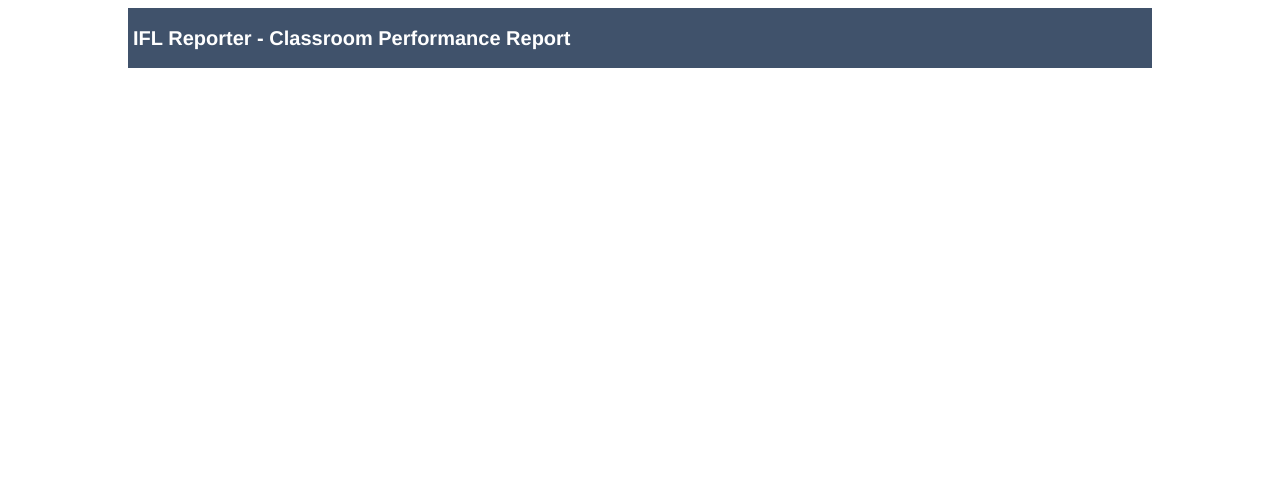
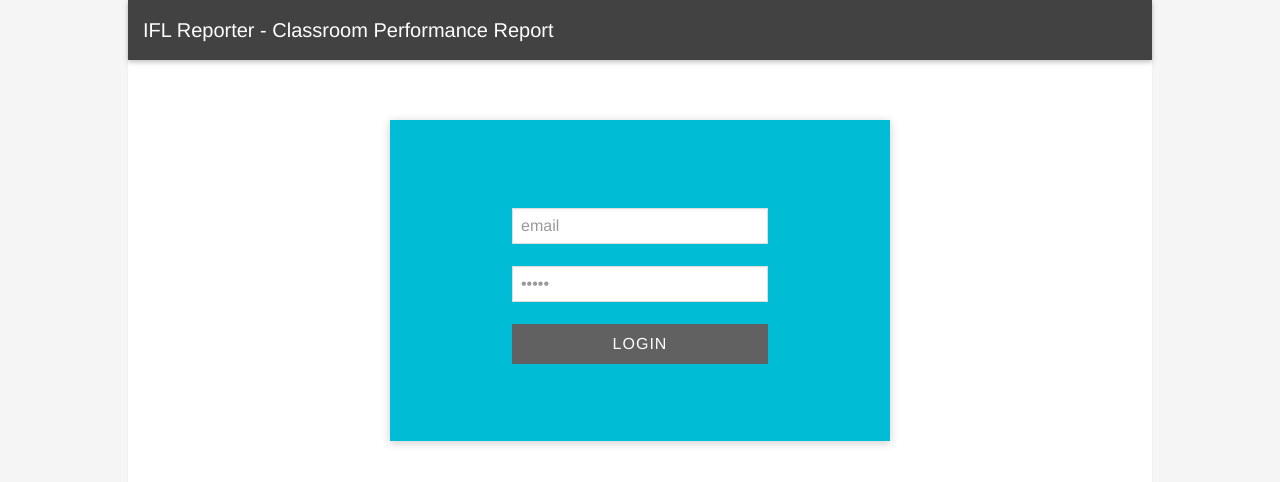
Before and after one commit to innovationsforlearning/classroom-performance-markup, a website: page app/login.html in a window 1280 px wide. Shown: the top 482 px of the page. Drawn offline with nearby package versions, Linux system fonts and the light colour scheme; files that its build step writes are made by us from their sources.

Commit message:
basic login form complete

```diff
--- a/app/login.html
+++ b/app/login.html
@@ -19,8 +19,16 @@
   <header>
     IFL Reporter - Classroom Performance Report
   </header>
+  <div class="card">
+    <div class="login-position"
+"><input type="text" name="email" value="email" placeholder="username"><br>
+    <input type="password" name="email" value="email" placeholder="password">
+    <br>
+    <input  type="submit" name="LOGIN" value="LOGIN" placeholder="LOGIN">
+    </div>
+  </div>
 
-</div>
+
 
 
 <footer>
--- a/app/styles/_grid.scss
+++ b/app/styles/_grid.scss
@@ -12,18 +12,25 @@ section{
 header{
   @include display(flex);
   @include align-items(center);
-  background:#40526B;
+  background:$header;
   color:white;
-  font-weight: bold;
+  font-weight: normal;
   font-size: 1.25em;
-  padding:15px 5px;
+  padding:15px;
+  box-shadow: 0 2px 5px rgba(0,0,0,0.26);
+  height: 60px;
+  margin: auto;
 }
+
 .full {
 @include span-columns(12);
 }
 
 #app{
   @include outer-container;
+  background: $main-color;
+  box-shadow: 0 1px 1px rgba(0,0,0,0.10);
+  position: relative;
 
 }
 
@@ -43,9 +50,9 @@ header{
 
 .metric-container{
   @include span-columns(12);
-  margin-right:0;
-  margin-top:15px;
-  border: 2px solid $site-grey;
+  margin: 0px 9px;
+  margin-top: 0px;
+  border-top: 1px solid #eeeeee;
   background-color: rgba(146, 177, 227, 0.05);
   padding:5px;
   height:56px;
--- a/app/styles/_typography.scss
+++ b/app/styles/_typography.scss
@@ -2,3 +2,17 @@
 body{
   color: #5F5B5B;
 }
+
+h2 {
+  margin: 24px 9px 5px;
+  font-weight: 500;
+  line-height: .65em;
+  font-size: 1em;
+}
+
+h3 {
+  margin: 10px 9px 5px;
+  font-weight: 300;
+  line-height: .65em;
+  font-size: .85em;
+}
--- a/app/styles/_variables.scss
+++ b/app/styles/_variables.scss
@@ -11,4 +11,8 @@ $body-font-family: $helvetica !default;
 
 
 //Colors
-$site-grey: #E8E8EB;
+$site-grey: #fafafa;
+$header: #424242;
+$background: #f5f5f5;
+$main-color: #ffffff;
+$card-color: #00BCD4;
--- /dev/null
+++ b/app/styles/components/_login_form.scss
@@ -0,0 +1,48 @@
+.login-position {
+  margin: auto;
+  height: 40px;
+  line-height: 10px;
+  width: 256px;
+  text-align: center;
+  display: block;
+  position: relative;
+  padding-top: 68px;
+  padding-bottom: 32px;
+  color: #ffffff;
+}
+
+input[type="text"] {
+  color: rgba(0, 0, 0, .4);
+  border-radius: 0px;
+  margin-top:20px;
+}
+input[type="password"] {
+  color: rgba(0, 0, 0, .4);
+  border-radius: 0px;
+}
+input[type="submit"] {
+  background-color: #616161;
+  border: 0;
+  border-radius: 0;
+  color: #fff;
+  font-weight: 400;
+  letter-spacing: 1px;
+  height: 40px;
+  width: 256px;
+
+}
+
+input[type="submit"]:hover{
+  background-color: #424242;
+}
+
+
+.card {
+  margin: 60px auto 80px;
+  box-shadow: 0 2px 9px rgba(0, 0, 0, 0.2);
+  width: 500px;
+  height: 321px;
+  background-color: $card-color;
+  display: block;
+  position: relative;
+}
--- a/app/styles/main.scss
+++ b/app/styles/main.scss
@@ -3,4 +3,10 @@
 @import "vendor/neat/neat";
 @import "grid";
 @import "components/components";
+@import "components/_login_form";
 @import "typography";
+
+body {
+  margin: 0;
+  background: $background;
+}
```
Also changed, not shown: app/index.html (+4 -2 lines), 5 other files.
